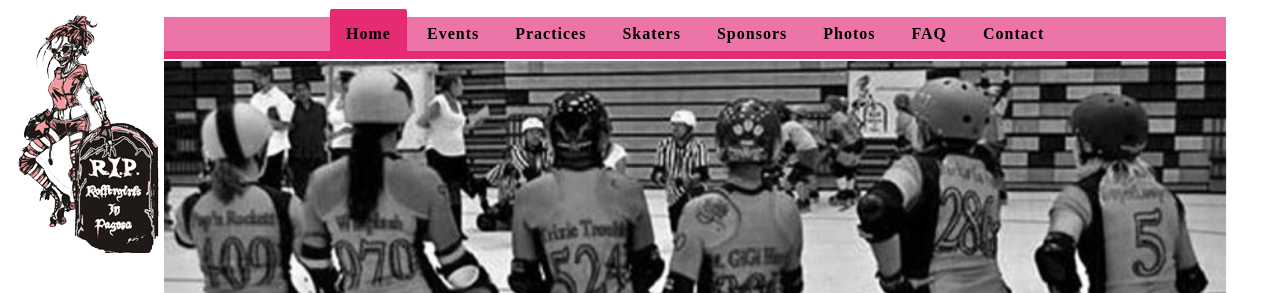
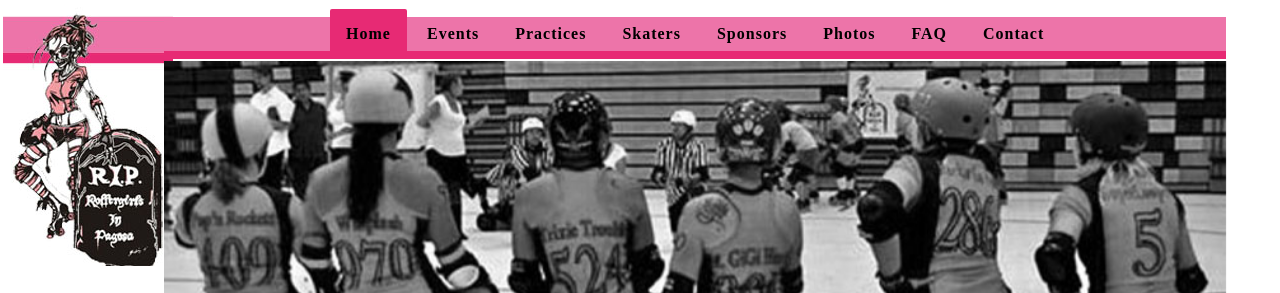
Before and after one commit to taylorniki/RollergirlsInPagosa, a plain HTML site: page index.html in a window 1280 px wide. Shown: the top 293 px of the page. Drawn offline with Linux system fonts and the light colour scheme.

Commit message:
new logo move in css

```diff
--- a/index.html
+++ b/index.html
@@ -8,7 +8,7 @@
 	</head>
 	<body>
 		<header>
-			<img id="logo" src="images/Logoblack copy.png" alt="logo"/>
+			<img id="logo" src="images/boxeslogo.jpg" alt="logo"/>
 			<nav id="nav_bar">
 				<ul>
 					<li><a class="margin" id="color-tab" href="index.html">Home</a></li>
--- a/styles/base.css
+++ b/styles/base.css
@@ -54,6 +54,9 @@ body{
 
 #logo{
 	float: left;
+	position: relative;
+	left: -5px;
+	top: -1px;
 }
 #teamphoto{
 	display:block;
```
Also changed, not shown: images/boxeslogo.jpg (added).
